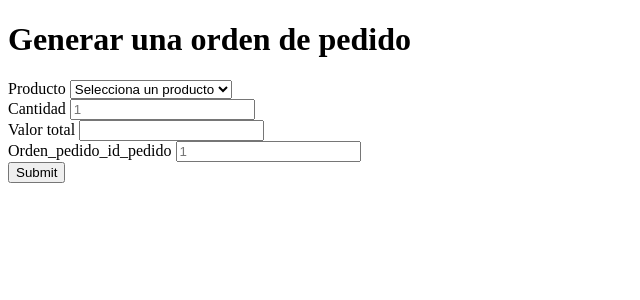
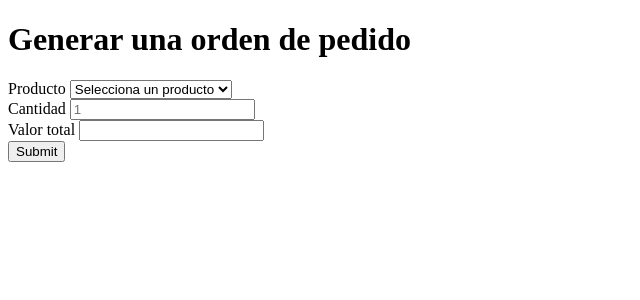
Before and after one commit to DNjolan/donaCarne, a Django app: page /producto/new-orden in a window 1280 px wide. Shown: the top 300 px of the page, without its empty margins (0-640 px from the left). Run offline with Django 4.2, Linux system fonts and the light colour scheme; data that the repository does not hold is empty.

Commit message:
safe point 30/10
tenemos crear orden, sin fk claro esta, todo en orden chaval

```diff
--- a/app-dona-carne-node/src/controller/producto.js
+++ b/app-dona-carne-node/src/controller/producto.js
@@ -97,9 +97,9 @@ export class productoController {
     postRegistrarOrdenProducto = async(req, res) => {
         const Cantidad = req.body.Cantidad
         const Valor_total = req.body.Valor_total
-        const Orden_pedido_id_pedido = req.body.Orden_pedido_id_pedido
+        // const Orden_pedido_id_pedido = req.body.Orden_pedido_id_pedido
         const Producto_id_producto = req.body.Producto_id_producto
-        const registro = await ProductoDao.daoPostOrdenProducto({Cantidad, Valor_total, Orden_pedido_id_pedido, Producto_id_producto});
+        const registro = await ProductoDao.daoPostOrdenProducto({Cantidad, Valor_total,Producto_id_producto});
         if (registro === 0) {
             console.log('Orden registrada');
             return res.json({ mensaje: 'Orden registrada' });
--- a/app-dona-carne-node/src/dao/producto.js
+++ b/app-dona-carne-node/src/dao/producto.js
@@ -145,10 +145,10 @@ export class ProductoDao {
 
 
 	// Dao - Crear una Orden de Producto
-	static async daoPostOrdenProducto ({Cantidad, Valor_total, Orden_pedido_id_pedido, Producto_id_producto}){
+	static async daoPostOrdenProducto ({Cantidad, Valor_total, Producto_id_producto}){
         try {
-            const resultado = await conexion.query(`INSERT INTO orden_ped_prod(Cantidad,Valor_total,Orden_pedido_id_pedido,Producto_id_producto)VALUES(?,?,?,?)`,
-            [Cantidad, Valor_total, Orden_pedido_id_pedido, Producto_id_producto]);
+            const resultado = await conexion.query(`INSERT INTO orden_ped_prod(Cantidad,Valor_total,Producto_id_producto)VALUES(?,?,?)`,
+            [Cantidad, Valor_total,Producto_id_producto]);
             return resultado[0];
         } catch (err) {
             console.log('Error', err);
--- a/app_dona_carne_django/producto/services.py
+++ b/app_dona_carne_django/producto/services.py
@@ -102,7 +102,7 @@ def get_all_categoria():
 
 
 def all_ordenes():
-    url = 'http://localhost:1234/producto/ordenes'
+    url = 'http://localhost:1234/producto/ver-ordenes'
     respuesta = requests.get(url)
     if respuesta.status_code == 200:
         try:
--- a/app_dona_carne_django/producto/templates/core/act-producto.html
+++ b/app_dona_carne_django/producto/templates/core/act-producto.html
@@ -25,7 +25,6 @@
                     <input type="text" name="Nombre_pro" id="Nombre_pro" value="{{ producto.Nombre_pro }}">
                 </td>
                 <td>
-                    <label for="Valor_pro">Valor</label>
                     <input type="number" name="Valor_pro" id="Valor_pro" value="{{ producto.Valor_pro }}">
                 </td>
                 <td>
@@ -44,7 +43,7 @@
                 <td>
                     <input type="submit" name="action" value="Actualizar">
                 </td>
-                <td><button><a href="{% url 'del-producto' producto.id_producto  %}">Eliminar</a></button></td>
+                <td><button><a href="{% url 'del-producto' producto.id_producto  %}" onclick="return confirm('Are you sure you want to delete this product?')">Eliminar</a></button></td>
             </tr>
         </form>
         {% endfor %}
--- a/app_dona_carne_django/producto/templates/core/ordenes.html
+++ b/app_dona_carne_django/producto/templates/core/lista-ordenes.html
@@ -19,10 +19,10 @@
         {% for i in ordenes %}
         <tr>
             <td>{{i.Producto_id_producto}}</td>
-            <td>{{i.Producto_id_producto.Nombre_pro }}</td>
+            <td>{{ i.Producto_id_producto.Nombre_pro }}</td>
             <td>{{i.Cantidad}}</td>
             <td>{{i.Valor_total}}</td>
-            <td>{{i.Orden_pedido_id_pedido}}</td>
+            <!-- <td>{{i.Orden_pedido_id_pedido}}</td> -->
         </tr>
         {% endfor %}
     </table></center>
--- a/app_dona_carne_django/producto/templates/core/new-orden.html
+++ b/app_dona_carne_django/producto/templates/core/new-orden.html
@@ -24,10 +24,11 @@
             <label for="Valor_total">Valor total</label>
             <input type="number" name="Valor_total" id="Valor_total"  readonly>
         </div>
-        <div>
+        <!-- <div>
             <label for="Orden_pedido_id_pedido">Orden_pedido_id_pedido</label>
             <input type="number" name="Orden_pedido_id_pedido" id="Orden_pedido_id_pedido" placeholder="1">
-        </div>
+        </div> -->
+
         <input type="submit" placeholder="Crear Orden de Pedido">
     </form>
 </body>
--- a/app_dona_carne_django/producto/urls.py
+++ b/app_dona_carne_django/producto/urls.py
@@ -8,6 +8,6 @@ urlpatterns = [
     # path('upd-producto/<id>', edit_producto, name="upd-producto" ),
     path('del-producto/<id>', borrar_producto, name="del-producto" ),
     path('new-orden', generar_orden, name="new-orden" ),
-    path('ordenes', view_ordenes, name="ordenes" ),
+    path('ver-ordenes', view_ordenes, name="ver-ordenes" ),
 
 ]
--- a/app_dona_carne_django/producto/views.py
+++ b/app_dona_carne_django/producto/views.py
@@ -77,13 +77,14 @@ def borrar_producto(request, id):
     return redirect('edit-productos')
 
 def view_ordenes(request):
+    ordenes = all_ordenes()
     productos = get_all_productos()
-    ordenes = all_ordenes()
+
     data = {
-        'productos': productos,
         'ordenes' : ordenes,
+        'productos': productos
     }
-    return render(request, 'core/ordenes.html', data)
+    return render(request, 'core/lista-ordenes.html' , data)
 
 def generar_orden(request):
     productos = get_all_productos()
@@ -93,12 +94,12 @@ def generar_orden(request):
     if request.method == 'POST':
         Cantidad = request.POST["Cantidad"]
         Valor_total = request.POST["Valor_total"]
-        Orden_pedido_id_pedido = request.POST["Orden_pedido_id_pedido"]
+        # Orden_pedido_id_pedido = request.POST["Orden_pedido_id_pedido"]
         Producto_id_producto = request.POST["Producto_id_producto"]
         datos = {
             'Cantidad':Cantidad,
             'Valor_total':Valor_total,
-            'Orden_pedido_id_pedido':Orden_pedido_id_pedido,
+            # 'Orden_pedido_id_pedido':Orden_pedido_id_pedido,
             'Producto_id_producto':Producto_id_producto
         }
         post_orden(datos)
```
Also changed, not shown: app-dona-carne-node/src/routes/producto.js (+4 -4 lines).
